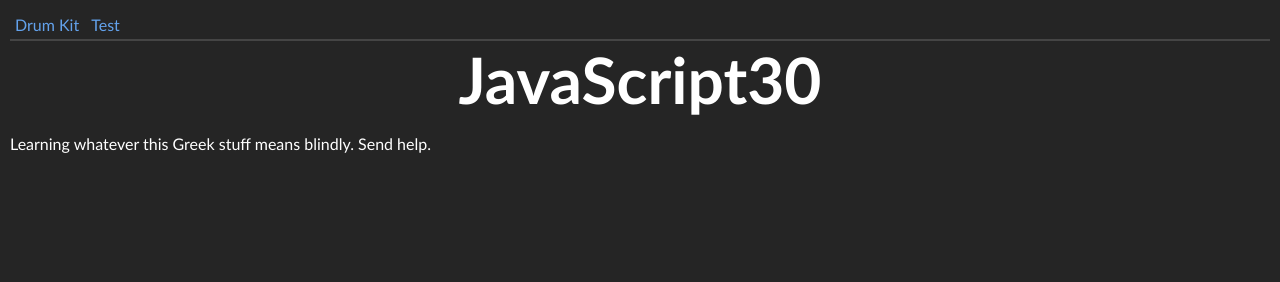
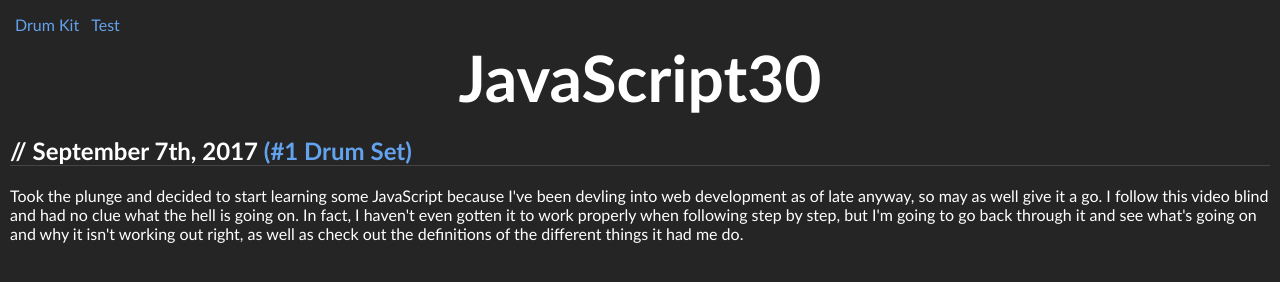
Before and after one commit to itsbennett/JavaScript30, a plain HTML site: page index.html in a window 1280 px wide. Drawn offline with Linux system fonts and the light colour scheme.

Commit message:
journals are cool i guess

```diff
--- a/index.html
+++ b/index.html
@@ -18,7 +18,10 @@
     </div>
 
     <h1 id="header">JavaScript30</h1>
-        <p>Learning whatever this Greek stuff means blindly. Send help.</p>
+
+    <h2> // September 7th, 2017 <a href="https://itsbennett.github.io/JavaScript30/1%20JavaScript%20Drum%20Set/index.html">(#1 Drum Set)</a></h2>
+
+    <p>Took the plunge and decided to start learning some JavaScript because I've been devling into web development as of late anyway, so may as well give it a go. I follow this video blind and had no clue what the hell is going on. In fact, I haven't even gotten it to work properly when following step by step, but I'm going to go back through it and see what's going on and why it isn't working out right, as well as check out the definitions of the different things it had me do.</p>
 
 </body>
 
--- a/style.css
+++ b/style.css
@@ -10,7 +10,6 @@
 #nav {
     padding: 5px;;
     margin: 0;
-    border-bottom: 2px solid #454545;
 }
 
 
@@ -43,3 +42,7 @@
     padding-right: 12px;
     display: block;
 }
+
+h2 {
+    border-bottom: 1px solid #454545
+}
```
